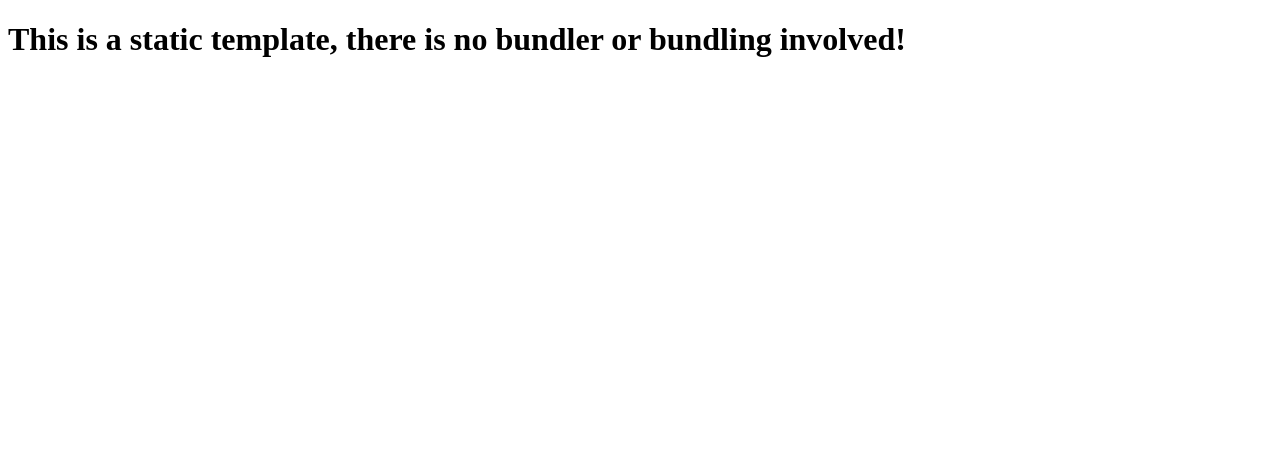
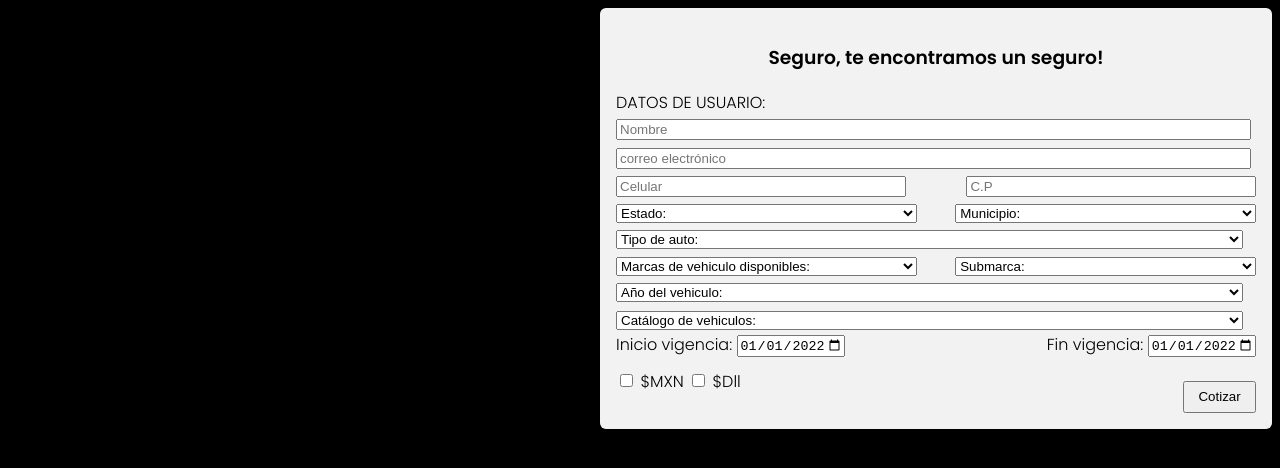
Before and after one commit to Isra48/Calculadora_CmasSeguros, a website: page index.html in a window 1280 px wide. Drawn offline with Linux system fonts and the light colour scheme.

Commit message:
initial commit

```diff
--- a/index.html
+++ b/index.html
@@ -1,12 +1,149 @@
 <!DOCTYPE html>
 <html lang="en">
   <head>
-    <meta charset="UTF-8">
-    <meta name="viewport" content="width=device-width, initial-scale=1.0">
-    <meta http-equiv="X-UA-Compatible" content="ie=edge">
-    <title>Static Template</title>
+    <meta charset="UTF-8" />
+    <meta name="viewport" content="width=device-width, initial-scale=1.0" />
+    <meta http-equiv="X-UA-Compatible" content="ie=edge" />
+    <link rel="stylesheet" href="style.css" />
+    <link rel="preconnect" href="https://fonts.googleapis.com" />
+    <link rel="preconnect" href="https://fonts.gstatic.com" crossorigin />
+    <link
+      href="https://fonts.googleapis.com/css2?family=Open+Sans&family=Poppins:wght@300&display=swap"
+      rel="stylesheet"
+    />
+    <link
+      href="https://fonts.googleapis.com/css2?family=Open+Sans&family=Poppins:wght@600&display=swap"
+      rel="stylesheet"
+    />
+    <title>Calculadora CmasSeguros</title>
   </head>
   <body>
-    <h1>This is a static template, there is no bundler or bundling involved!</h1>
+    <div class="card_Container">
+      <h3 class="titulo_calculadora">
+        <b>Seguro, te encontramos un seguro! </b>
+      </h3>
+
+      <p class="titulo_card">DATOS DE USUARIO:</p>
+
+      <input
+        type="text"
+        id="name"
+        name="name"
+        class="input_lg"
+        required
+        placeholder="Nombre"
+      />
+      <input
+        type="email"
+        id="mail"
+        name="mail"
+        class="input_lg"
+        required
+        placeholder="correo electrónico"
+      />
+      <div class="card_columns">
+        <input
+          type="text"
+          id="phone"
+          name="phone"
+          class="input_sm"
+          required
+          placeholder="Celular"
+        />
+        <input
+          type="text"
+          id="cp"
+          name="cp"
+          class="input_sm"
+          required
+          placeholder="C.P"
+        />
+      </div>
+      <div class="card_columns">
+        <select name="Estado" id="Estado" class="dropdown_sm">
+          <option value="#">Estado:</option>
+          <option value="#">Opcion1</option>
+          <option value="#">Opcion2</option>
+          <option value="#">Opcion3</option>
+        </select>
+        <select name="Municipio" id="Municipio" class="dropdown_sm">
+          <option value="#">Municipio:</option>
+          <option value="#">Opcion1</option>
+          <option value="#">Opcion2</option>
+          <option value="#">Opcion3</option>
+        </select>
+      </div>
+      <select name="cars_type" id="cars_type" class="dropdown_lg">
+        <option value="#">Tipo de auto:</option>
+        <option value="#">Opcion1</option>
+        <option value="#">Opcion2</option>
+        <option value="#">Opcion3</option>
+      </select>
+      <div class="card_columns">
+        <select name="Marca_auto" id="Marca_auto" class="dropdown_sm">
+          <option value="#">Marcas de vehiculo disponibles:</option>
+          <option value="#">Opcion1</option>
+          <option value="#">Opcion2</option>
+          <option value="#">Opcion3</option>
+        </select>
+        <select name="Submarca" id="Submarca" class="dropdown_sm">
+          <option value="#">Submarca:</option>
+          <option value="#">Opcion1</option>
+          <option value="#">Opcion2</option>
+          <option value="#">Opcion3</option>
+        </select>
+      </div>
+      <select name="modelo" id="modelo" class="dropdown_lg">
+        <option value="#">Año del vehiculo:</option>
+        <option value="#">Opcion1</option>
+        <option value="#">Opcion2</option>
+        <option value="#">Opcion3</option>
+      </select>
+      <select name="Catalogo_coches" id="Catalogo_coches" class="dropdown_lg">
+        <option value="#">Catálogo de vehiculos:</option>
+        <option value="#">Opcion1</option>
+        <option value="#">Opcion2</option>
+        <option value="#">Opcion3</option>
+      </select>
+      <div class="card_columns">
+        <div class="date_card">
+          <label for="start">Inicio vigencia:</label>
+
+          <input
+            type="date"
+            id="start"
+            name="start_date"
+            value="2022-01-01"
+            min="2022-01-01"
+            max="2080-12-31"
+          />
+        </div>
+        <div class="date_card">
+          <label for="start">Fin vigencia:</label>
+
+          <input
+            type="date"
+            id="start"
+            name="end_start"
+            value="2022-01-01"
+            min="2022-01-01"
+            max="2080-12-31"
+          />
+        </div>
+      </div>
+      <div class="card_columns">
+        <div class="check_container">
+          <input type="checkbox" id="MXN" name=" MXN" />
+          <label for="horns">$MXN</label>
+
+          <input type="checkbox" id="MXN" name=" MXN" />
+          <label for="horns">$Dll</label>
+        </div>
+        <div class="btn_container">
+          <button class="btn_check">Cotizar</button>
+        </div>
+      </div>
+    </div>
+    <script src="index.js"></script>
   </body>
 </html>
--- /dev/null
+++ b/index.js
@@ -0,0 +1,49 @@
+const API_TOKEN_URL =
+  "https://chubbnetlogin.chubblatinamerica.com/SecurityProxy/api/v1.0/oauth2/token";
+
+async function postData(url = "", data = {}) {
+  const response = await fetch(url, {
+    method: "POST",
+    headers: {
+      Accept: "*/*",
+      "Content-Type": "application/json"
+    },
+    body: JSON.stringify(data)
+  });
+  return response;
+}
+
+const aa = postData(API_TOKEN_URL, {
+  client_id: "APIPROFESORES",
+  client_secret: "U5QH$Q5C",
+  grant_type: "client_credential",
+  scope: "SEMI"
+}).then((response) => {
+  console.log(response);
+  if (response.ok) {
+    console.log(response);
+  } else {
+    console.log("Respuesta de red OK pero respuesta HTTP no OK");
+  }
+});
+
+console.log(aa);
+
+
+//mamadas del Isra//
+
+//obtener value de cada campo//
+const nombre = document.getElementById('name'.value) ;
+const mail = document.getElementById('mail'.value) ;
+const phone = document.getElementById('phone'.value) ;
+const cp = document.getElementById('cp'.value) ;
+const estado = document.getElementById('Estado'.value) ;
+const municipio = ;
+const car_typer = ;
+const marca_auto = ;
+const submarca= ;
+const modelo = ;
+const vehiculos = ;
+const start_date = ;
+const end_date = ;
+const moneda = ;
--- /dev/null
+++ b/style.css
@@ -0,0 +1,64 @@
+@import url("https://fonts.googleapis.com/css2?family=Open+Sans&family=Poppins:wght@300&display=swap");
+body {
+  background-color: black;
+  display: flex;
+  justify-content: end;
+  font-family: "Open Sans", sans-serif;
+  font-family: "Poppins", sans-serif;
+}
+
+.card_Container {
+  background-color: #f2f2f2;
+  width: 50vw;
+  border-radius: 6px;
+  padding: 1em;
+}
+
+.titulo_calculadora {
+  text-align: center;
+}
+
+.titulo_card {
+  font-weight: 300;
+  margin-bottom: -0.2em;
+}
+
+.input_lg {
+  width: 98%;
+  margin-top: 0.5em;
+}
+.input_sm {
+  width: 44%;
+  margin-top: 0.5em;
+}
+
+.dropdown_sm {
+  width: 47%;
+  margin-top: 0.5em;
+}
+
+.dropdown_lg {
+  width: 98%;
+  margin-top: 0.5em;
+}
+
+.card_columns {
+  display: flex;
+  justify-content: space-between;
+}
+
+.date_card {
+  display: block;
+}
+.check_container {
+  display: block;
+  margin-top: 0.8em;
+}
+
+.btn_container {
+  margin-top: 1.5em;
+}
+
+.btn_check {
+  padding: 0.5em 1em 0.5em 1em;
+}
```
